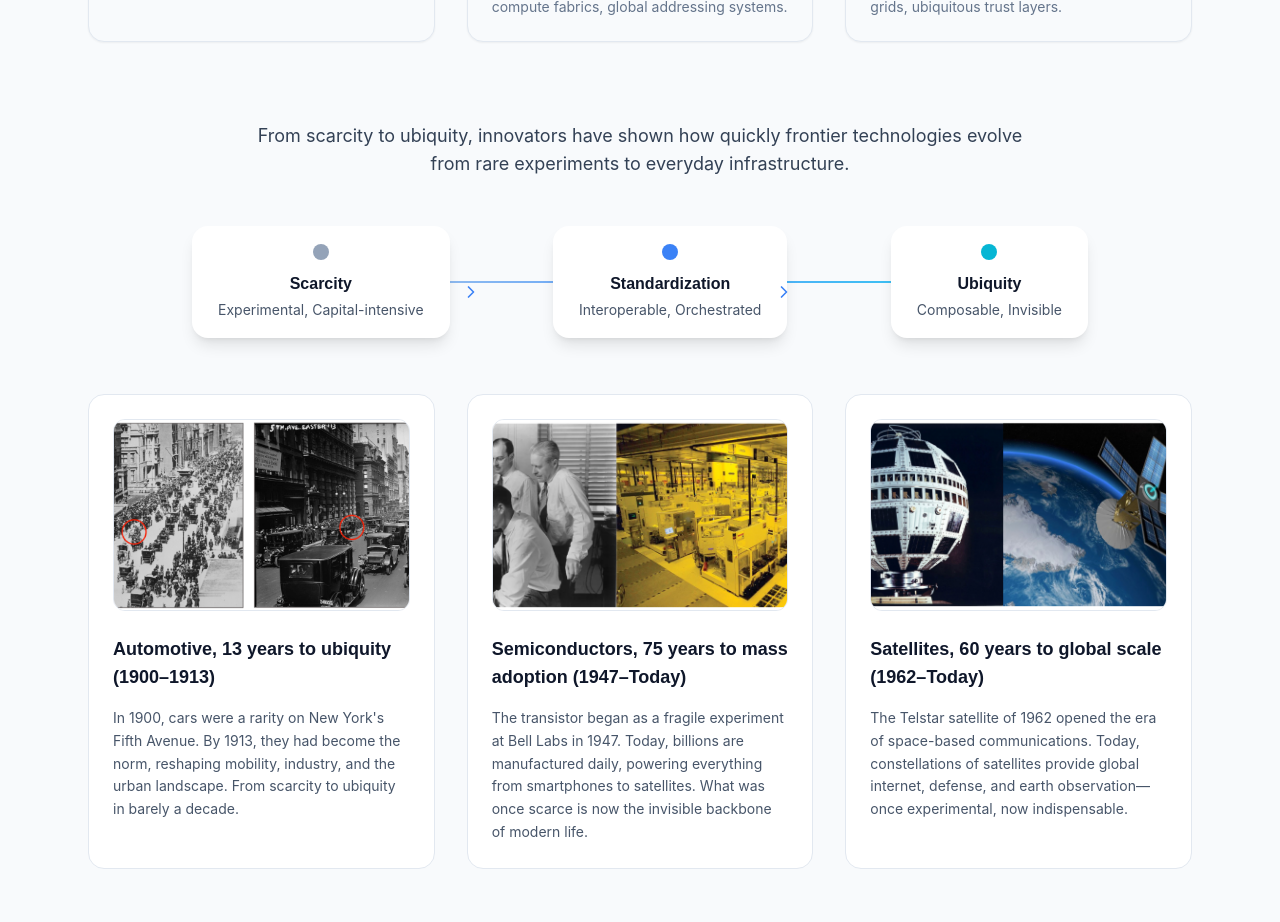
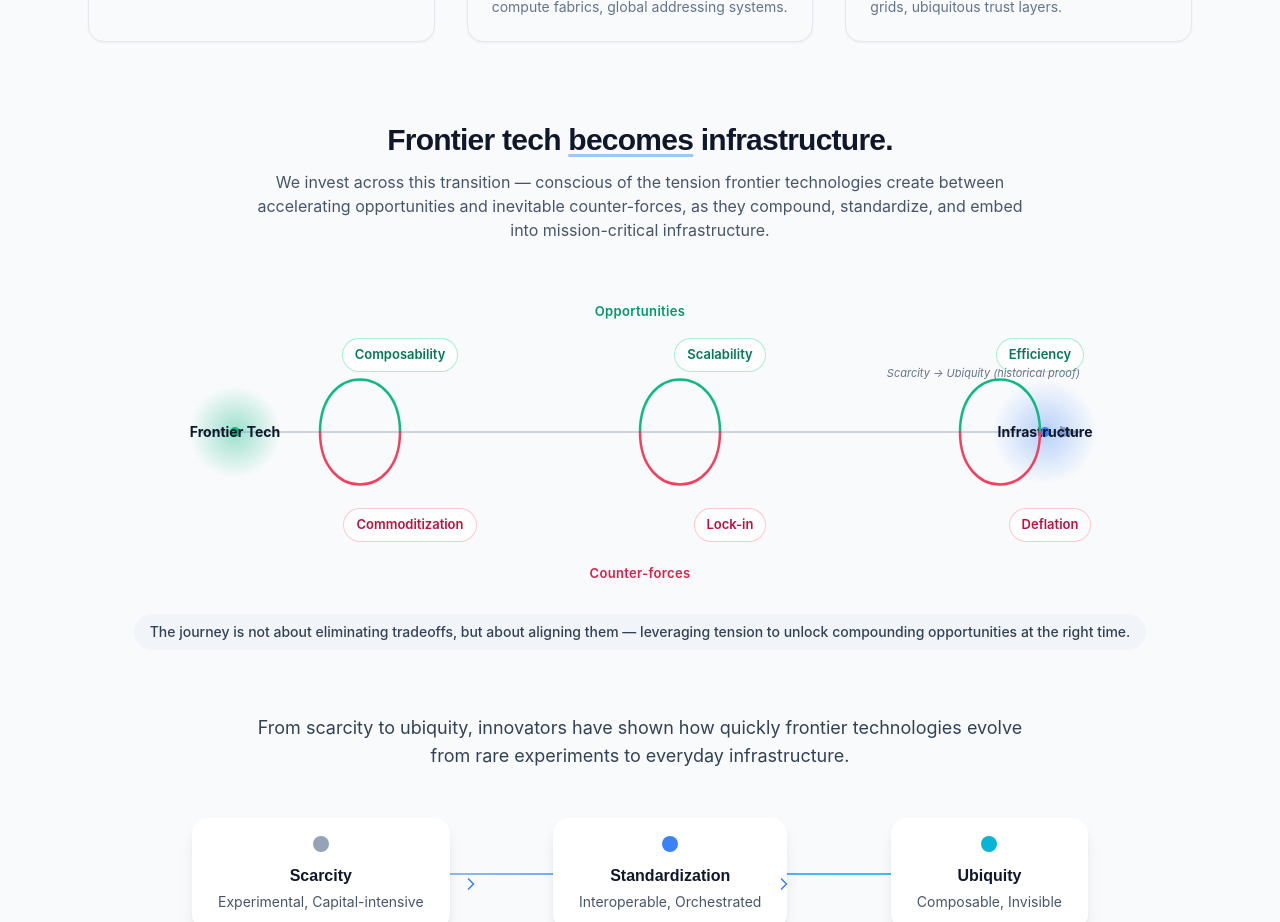
Before and after one commit to thsvc/sparkle-static, a React (Vite) app: page / in a window 1280 px wide. Shown: the part 1960-2882 px from the top of the page. Built offline with nearby package versions, Linux system fonts and the light colour scheme.

Commit message:
Update App.jsx

```diff
--- a/src/App.jsx
+++ b/src/App.jsx
@@ -359,6 +359,11 @@ const PerspectiveSection = () => {
             </motion.div>
           ))}
         </div>
+
+       {/* Manifold schema (Frontier → Infrastructure + arcs + tooltips) */}
+              <div className="mt-6 mb-8">
+                <PerspectiveManifold />
+              </div>
 
        {/* Transition text (no title) */}
         <motion.p
```
